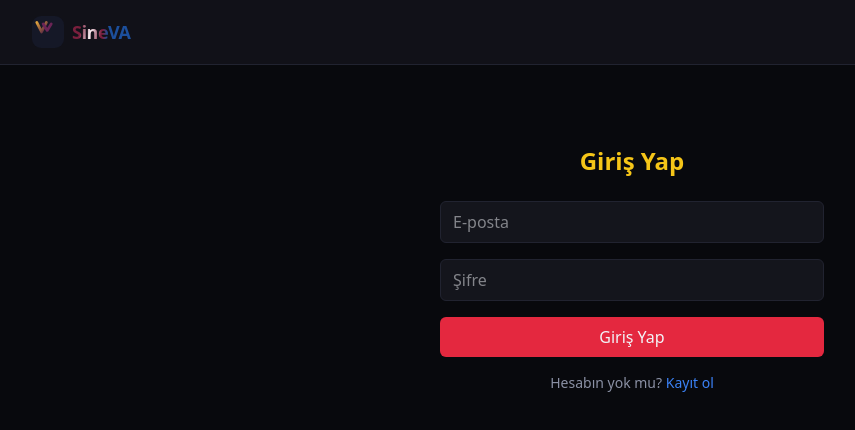
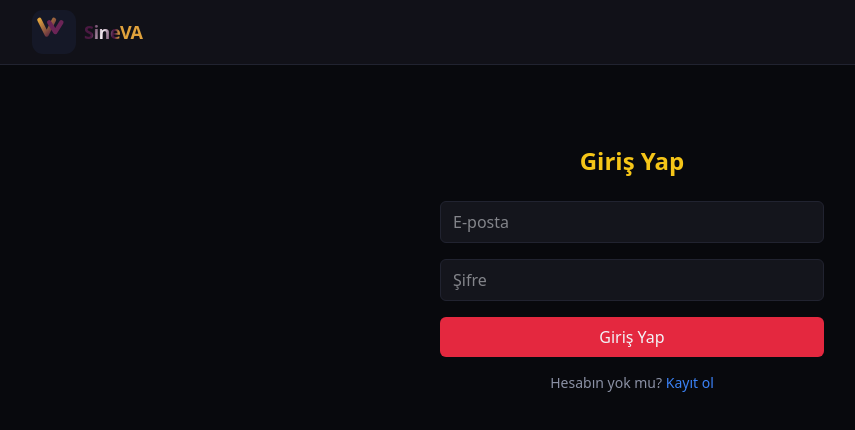
Before and after one commit to mhmetctinn-hash/CineLog, a React (Vite) app in the folder frontend/: page /login in a window 1280 px wide. Shown: the top 430 px of the page, without its empty margins (8-863 px from the left). Built offline with nearby package versions, Linux system fonts and the light colour scheme; no server answers.

Commit message:
Enlarge logo icon and recolor wordmark to amber/purple palette

```diff
--- a/frontend/src/components/Logo.tsx
+++ b/frontend/src/components/Logo.tsx
@@ -3,8 +3,8 @@ import { Link } from 'react-router-dom';
 export function Logo() {
   return (
     <Link to="/" className="logo-mark group flex items-center gap-2 select-none">
-      <span className="relative inline-block w-8 h-8 shrink-0 rounded-[9px] bg-[#151827] flex items-center justify-center">
-        <svg viewBox="0 0 56 56" className="w-[70%] h-[70%] overflow-visible">
+      <span className="relative inline-block w-11 h-11 shrink-0 rounded-[11px] bg-[#151827] flex items-center justify-center">
+        <svg viewBox="0 0 56 56" className="w-[78%] h-[78%] overflow-visible">
           <defs>
             <linearGradient id="markGrad" x1="0" y1="0" x2="1" y2="1">
               <stop offset="0" stopColor="#e0a23c" />
--- a/frontend/src/index.css
+++ b/frontend/src/index.css
@@ -74,11 +74,11 @@ select {
 }
 
 .logo-mark {
-  /* Trabzonspor-inspired claret (bordo) + blue, scoped to the logo only */
-  --ts-bordo: #7a1f3d;
-  --ts-bordo-bright: #b23a5d;
-  --ts-blue: #1c4f9c;
-  --ts-blue-bright: #6fa8ff;
+  /* cinematic amber + deep purple, scoped to the logo only */
+  --ts-bordo: #4a1942;
+  --ts-bordo-bright: #6b2456;
+  --ts-blue: #e0a23c;
+  --ts-blue-bright: #f0c674;
 }
 
 /* the highlight travels through the letterforms, then rests off-screen (periodic gleam) */
```
